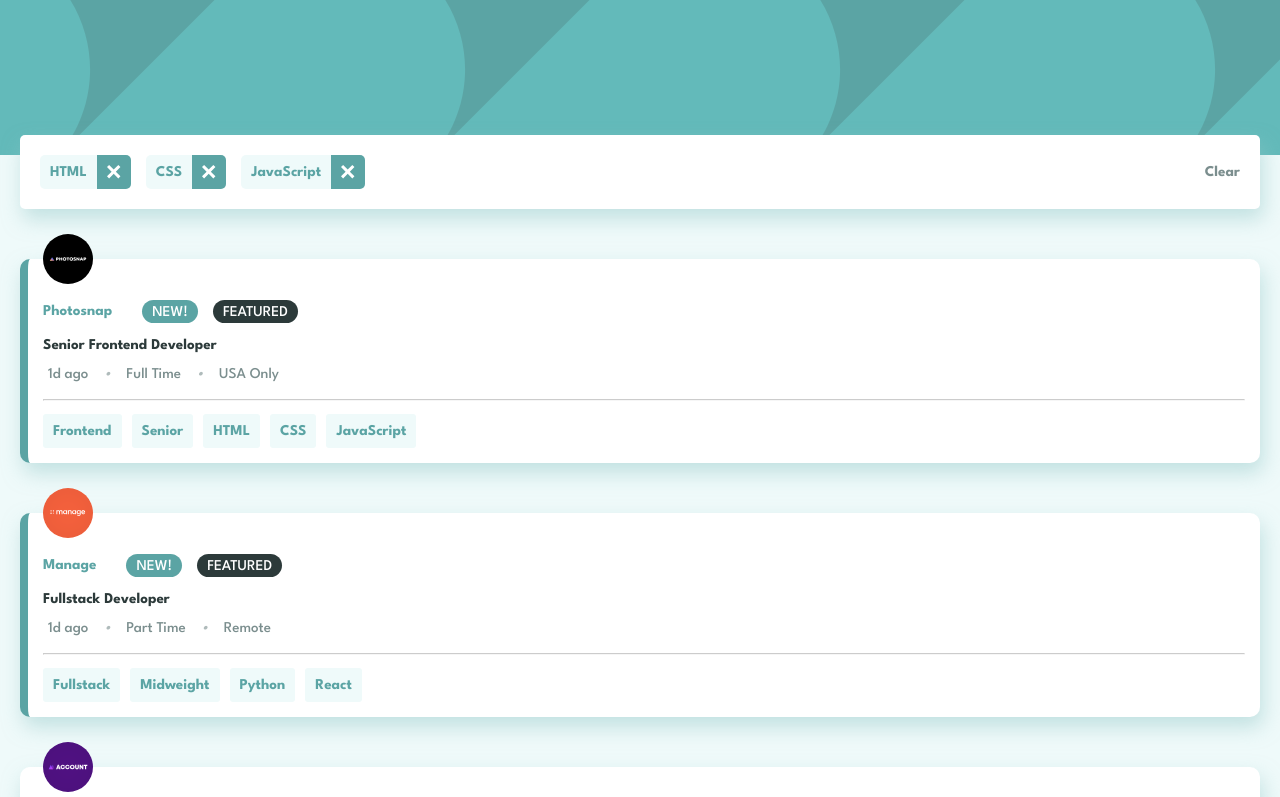
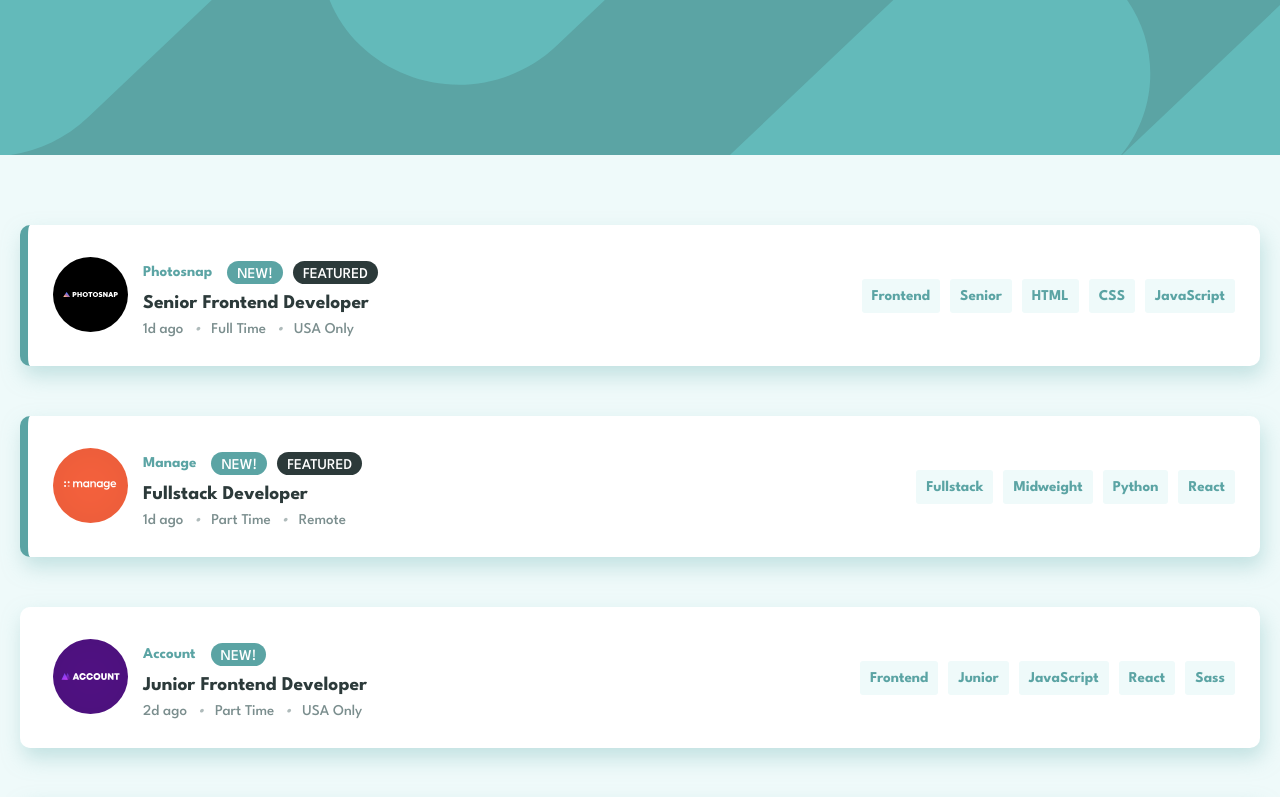
Before and after one commit to polymahh/static-job-listings, a React (Create React App) app: page / in a window 1280 px wide. Shown: the top 797 px of the page. Built offline with nearby package versions, Linux system fonts and the light colour scheme.

Commit message:
mobile responsive - need pagination

```diff
--- a/src/App.jsx
+++ b/src/App.jsx
@@ -3,10 +3,30 @@ import MyContext from './MyContext';
 import Home from './pages/Home';
 
 function App() {
-  const [tags, setTags] = useState(['HTML', 'CSS', 'JavaScript']);
+  const [tags, setTags] = useState([]);
+
+  const clearTags = () => {
+    setTags([]);
+  };
+
+  const addTag = (tag) => {
+    if (!tags.find((item) => tag === item)) {
+      setTags([...tags, tag]);
+    }
+  };
+
+  const removeTag = (tag) => {
+    const index = tags.indexOf(tag);
+    if (tags[index]) {
+      tags.splice(index, 1);
+      const arr = tags;
+      setTags([...arr]);
+    }
+  };
+
   return (
     // eslint-disable-next-line react/react-in-jsx-scope
-    <MyContext.Provider value={{ tags, setTags }}>
+    <MyContext.Provider value={{ tags, clearTags, addTag, removeTag }}>
       <div className="App">
         <Home />
       </div>
--- a/src/components/CompanyCard.jsx
+++ b/src/components/CompanyCard.jsx
@@ -1,14 +1,18 @@
-// import img from '../images/photosnap.svg';
+import { useContext } from 'react';
+import MyContext from '../MyContext';
 
 function CompanyCard({ company }) {
+  const { addTag } = useContext(MyContext);
   return (
     <div
+      key={company.id}
       className="CompanyCard"
       style={{ borderColor: company.featured ? 'hsl(180, 29%, 50%)' : 'white' }}
     >
       <div className="image">
         <img src={company.logo} alt="logo" width={50} height={50} />
       </div>
+      <div className="infoContainer">
         <div className="featured">
           <h3 className="company">{company.company}</h3>
           {company.new && (
@@ -21,7 +25,7 @@ function CompanyCard({ company }) {
           )}
           {company.featured && <span className="features">FEATURED</span>}
         </div>
-      <h3 className="position">{company.position}</h3>
+        <h2 className="position">{company.position}</h2>
 
         <div className="info">
           <span className="infoOne">{company.postedAt}</span>
@@ -30,14 +34,43 @@ function CompanyCard({ company }) {
           <em> &#8226;</em>
           <span className="infoOne">{company.location}</span>
         </div>
+      </div>
       <hr />
       <div className="language">
-        <span className="tag">{company.role}</span>
-        <span className="tag">{company.level}</span>
+        <button
+          type="button"
+          className="tag"
+          onClick={(e) => addTag(e.target.innerText)}
+        >
+          {company.role}
+        </button>
+        <button
+          type="button"
+          className="tag"
+          onClick={(e) => addTag(e.target.innerText)}
+        >
+          {company.level}
+        </button>
         {company.languages &&
-          company.languages.map((lang) => <span className="tag">{lang}</span>)}
+          company.languages.map((lang) => (
+            <button
+              type="button"
+              className="tag"
+              onClick={(e) => addTag(e.target.innerText)}
+            >
+              {lang}
+            </button>
+          ))}
         {company.tools &&
-          company.tools.map((tool) => <span className="tag">{tool}</span>)}
+          company.tools.map((tool) => (
+            <button
+              type="button"
+              className="tag"
+              onClick={(e) => addTag(e.target.innerText)}
+            >
+              {tool}
+            </button>
+          ))}
       </div>
     </div>
   );
--- a/src/components/Header.jsx
+++ b/src/components/Header.jsx
@@ -2,11 +2,9 @@ import { useContext } from 'react';
 import MyContext from '../MyContext';
 
 function Header() {
-  const { tags, setTags } = useContext(MyContext);
+  const { tags, clearTags, removeTag } = useContext(MyContext);
 
-  console.log(tags);
-
-  return (
+  return tags[0] ? (
     <div className="headContainer">
       <div className="tagPreview">
         {tags.map((tag, index) => {
@@ -14,15 +12,19 @@ function Header() {
           return (
             <div key={num} className="tagContainer">
               <span className="tag">{tag}</span>
-              <img src="images/icon-remove.svg" alt="remove" />
+              <button type="button" onClick={(e) => removeTag(tag)}>
+                <img src="images/icon-remove.svg" alt="remove" />
+              </button>
             </div>
           );
         })}
       </div>
-      <div className="clear">
+      <div className="clear" onClick={clearTags}>
         <h3>Clear</h3>
       </div>
     </div>
+  ) : (
+    <div>{/* empty */}</div>
   );
 }
 export default Header;
--- a/src/index.css
+++ b/src/index.css
@@ -14,7 +14,6 @@
 }
 
 body{
-    max-width: 1440px;
     background-color: var(--Light-Background);
     height: calc(100vh);
     padding: 0px;
@@ -29,6 +28,7 @@ header{
 }
 
 main{
+    max-width: 1440px;
     padding:20px;
 }
 
@@ -45,7 +45,9 @@ hr{
     opacity: 0.5;
     margin: 13px 0px;
 }
-
+button{
+    cursor: pointer;
+}
 
 .CompanyCard{
     border-radius: 10px;
@@ -53,7 +55,7 @@ hr{
     margin-top: 50px;
     box-shadow: 3px 10px 20px hsla(180, 33%, 69%, 0.5);
     border-left: 8px solid ;
-    padding: 35px 15px 15px;
+    padding: 35px 25px 25px;
     position: relative;
     color: var(--Very-Dark-Grayish-Cyan);
 
@@ -65,22 +67,26 @@ hr{
     z-index: 100;
 }
 
+.image>img{
+    height: 60px;
+    width: 60px;
+}
+
 .featured{
     display: flex;
     align-items: center;
-    gap: 5px;
     flex-wrap: wrap;
 }
 
 .featured>h3{
     color: var(--Desaturated-Dark-Cyan);
-    margin-right: 20px;
+    margin-right: 10px;
 }
 
 .featured>span{
     background-color: var(--Very-Dark-Grayish-Cyan);
     color: white;
-    padding: 5px 10px 4px;
+    padding: 6px 10px 3px 10px;
     border-radius: 15px;
 
 }
@@ -91,6 +97,10 @@ hr{
     align-items: center;
     gap: 10px;
     flex-wrap: wrap;
+}
+
+.infoOne{
+    margin: 0px;
 }
 
 .info>em{
@@ -110,6 +120,7 @@ hr{
     font-weight: bold;
     border-radius: 3px;
     margin: 0px;
+    border: none;
 }
 
 .headContainer{
@@ -126,6 +137,7 @@ hr{
 
 .clear{
     color: var(--Dark-Grayish-Cyan);
+    cursor: pointer;
 }
 
 
@@ -149,9 +161,61 @@ hr{
     border-radius: 5px 0px 0px 5px;
 
 }
-.tagContainer>img{
+.tagContainer>button{
     height: auto;
-    padding: 10px;
+    padding: 8.5px;
     background-color: var(--Desaturated-Dark-Cyan);
     border-radius: 0px 5px 5px 0px;
+    border: none;
 }
+
+
+@media (min-width:850px){
+    header{
+        background-image: url("../public/images/bg-header-desktop.svg");
+    }
+    main{
+        margin: auto;
+    }
+
+    hr{
+        opacity: 0;
+    }
+
+    .CompanyCard{
+        display: flex;
+        align-items: center;
+        gap: 15px;
+        padding: 20px 25px;
+        justify-content: left;
+
+    }
+
+    .image{
+        position: static;
+        flex: 1;
+
+    }
+
+    .image>img{
+        height: 75px;
+        width: 75px;
+    }
+
+    .language{
+        flex-grow: 10;
+        justify-content: right;
+    }
+
+    .infoContainer{
+        margin-bottom: 10px;
+        margin-top: 10px;
+    }
+
+    .infoContainer>h2{
+        font-size: 1.3rem;
+        margin-top: 5px;
+        margin-bottom: 10px;
+    }
+
+}
```
Lines whose indentation alone changed are shown as unchanged.
